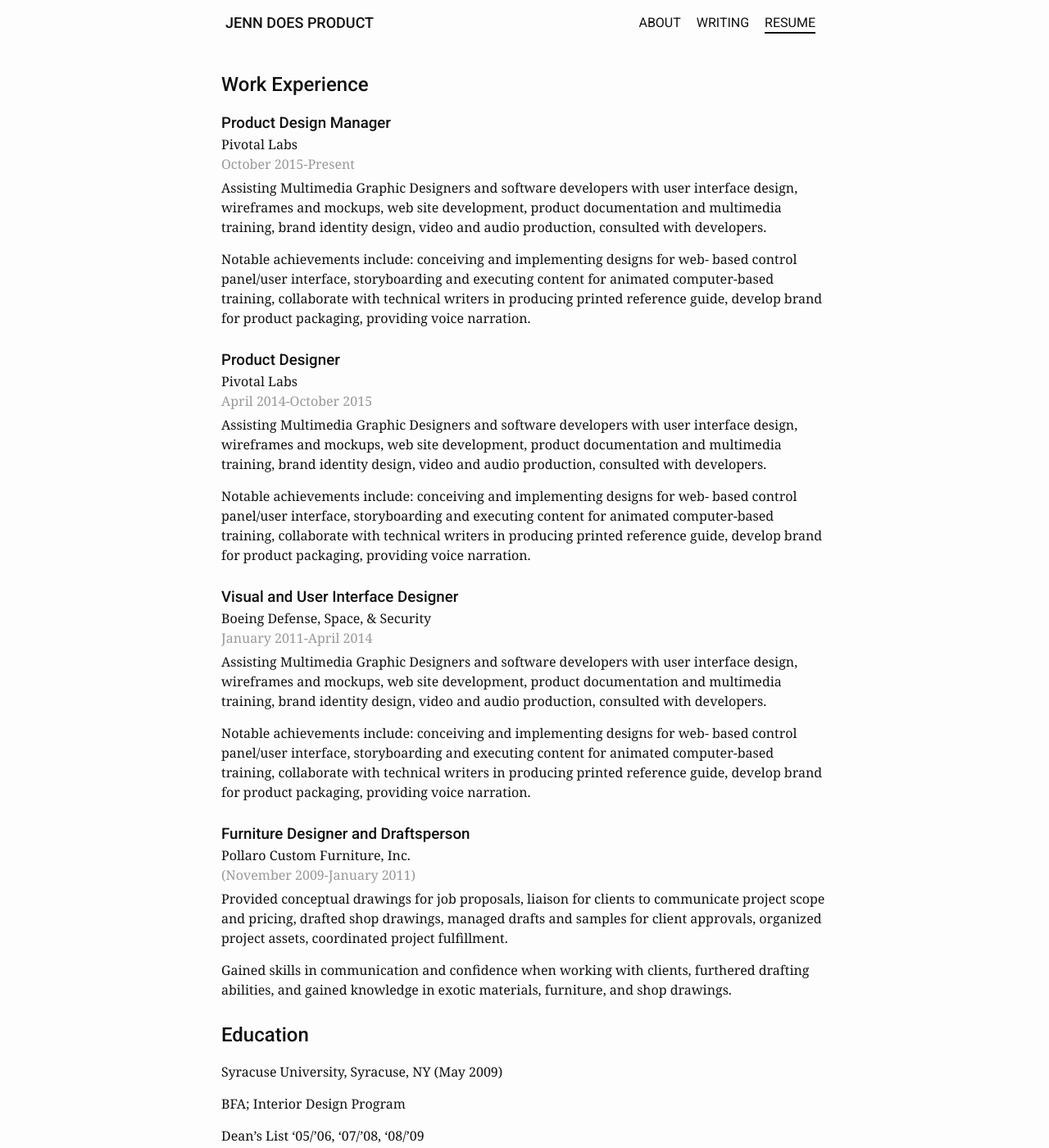
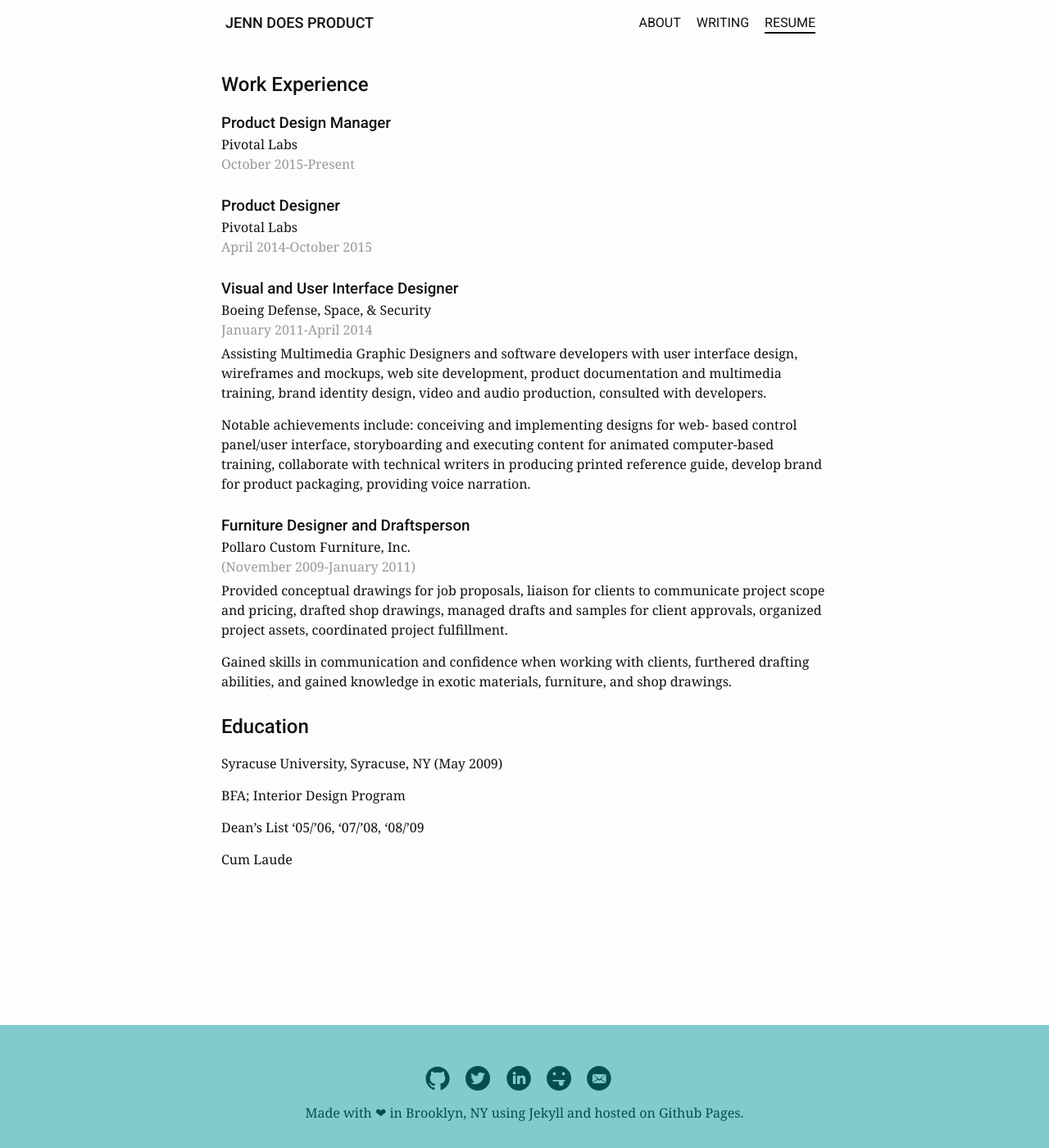
Before and after one commit to jenndodd/jenn-jekyll, a Jekyll site: the page built from resume.html, in a window 1280 px wide and 1400 px high. Shown: the whole window at 82% size. Built offline with Jekyll 4.4.1, drawn with Linux system fonts in a browser that asks for light colours; nearby versions of some CDN libraries.

Commit message:
fix copy pasta

```diff
--- a/resume.html
+++ b/resume.html
@@ -10,20 +10,14 @@
   <h3 class="mbn">Product Design Manager</h3>
   <p class="mbn">Pivotal Labs</p>
   <p class="text-alt">October 2015-Present</p>
-  <p>Assisting Multimedia Graphic Designers and software
-  developers with user interface design, wireframes and mockups, web site
-  development, product documentation and multimedia training, brand identity design, video and audio production, consulted with developers.</p>
-  <p>Notable achievements include: conceiving and implementing designs for web- based control panel/user interface, storyboarding and executing content for animated computer-based training, collaborate with technical writers in producing printed reference guide, develop brand for product packaging, providing voice narration.</p>
+
 </div>
 
 <div class="mbxl">
   <h3 class="mbn">Product Designer</h3>
   <p class="mbn">Pivotal Labs</p>
   <p class="text-alt">April 2014-October 2015</p>
-  <p>Assisting Multimedia Graphic Designers and software
-  developers with user interface design, wireframes and mockups, web site
-  development, product documentation and multimedia training, brand identity design, video and audio production, consulted with developers.</p>
-  <p>Notable achievements include: conceiving and implementing designs for web- based control panel/user interface, storyboarding and executing content for animated computer-based training, collaborate with technical writers in producing printed reference guide, develop brand for product packaging, providing voice narration.</p>
+
 </div>
 
 <div class="mbxl">
```
Also changed, not shown: other parts of resume.html (+0 -2 lines).
